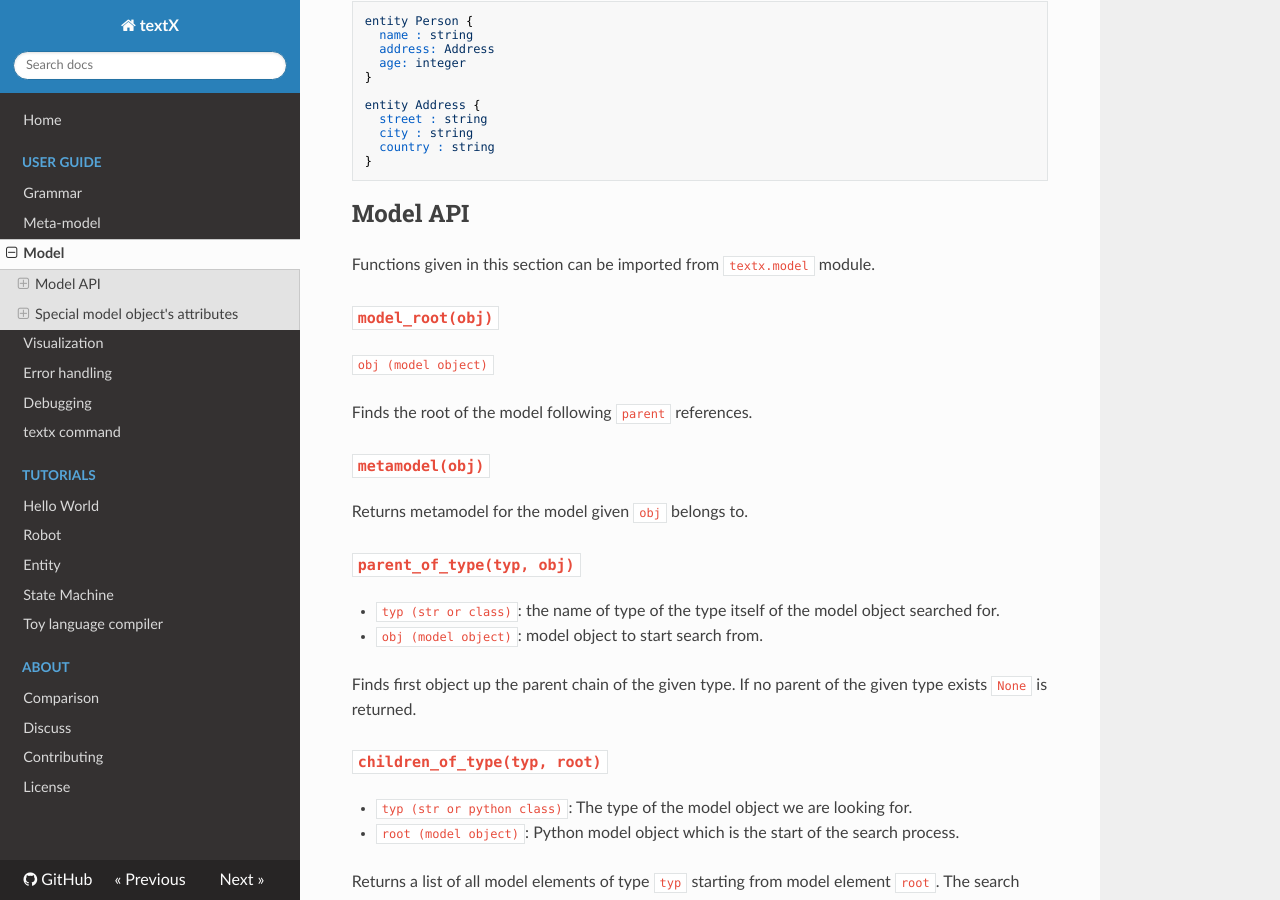
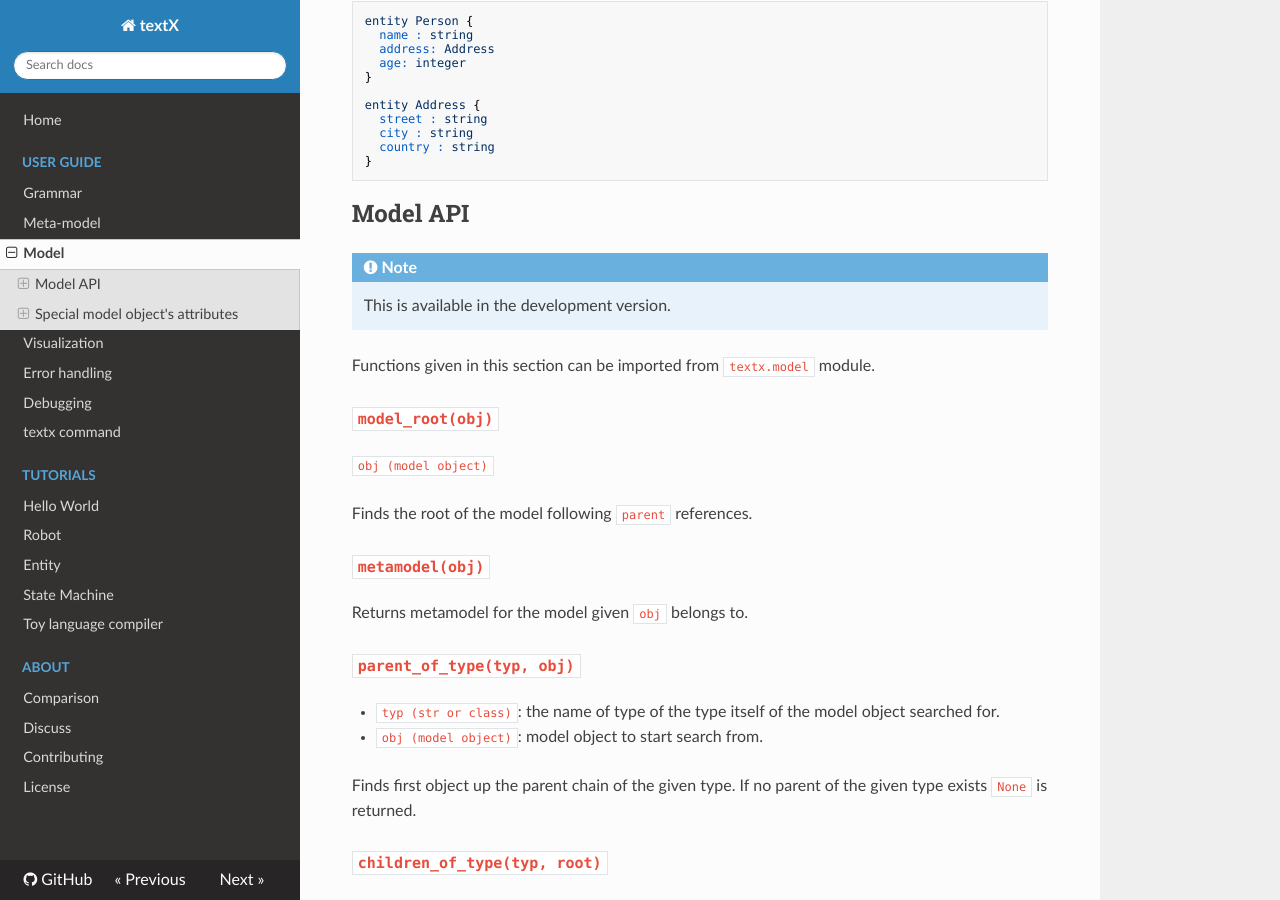
Before and after one commit to textX/textX, an MkDocs documentation site: the page built from docs/model.md, in a window 1280 px wide and 900 px high, scrolled down 1149 px. Built offline with MkDocs 1.6.1, drawn with Linux system fonts in a browser that asks for light colours; nearby versions of some CDN libraries; old or Windows-style settings are respelled for this version of MkDocs.

Commit message:
Note for dev. version of model API.

```diff
--- a/docs/model.md
+++ b/docs/model.md
@@ -70,6 +70,9 @@ Where `person.ent` file might contain this:
     }
 
 ## Model API
+
+!!! note
+    This is available in the development version.
 
 Functions given in this section can be imported from `textx.model` module.
 
```
